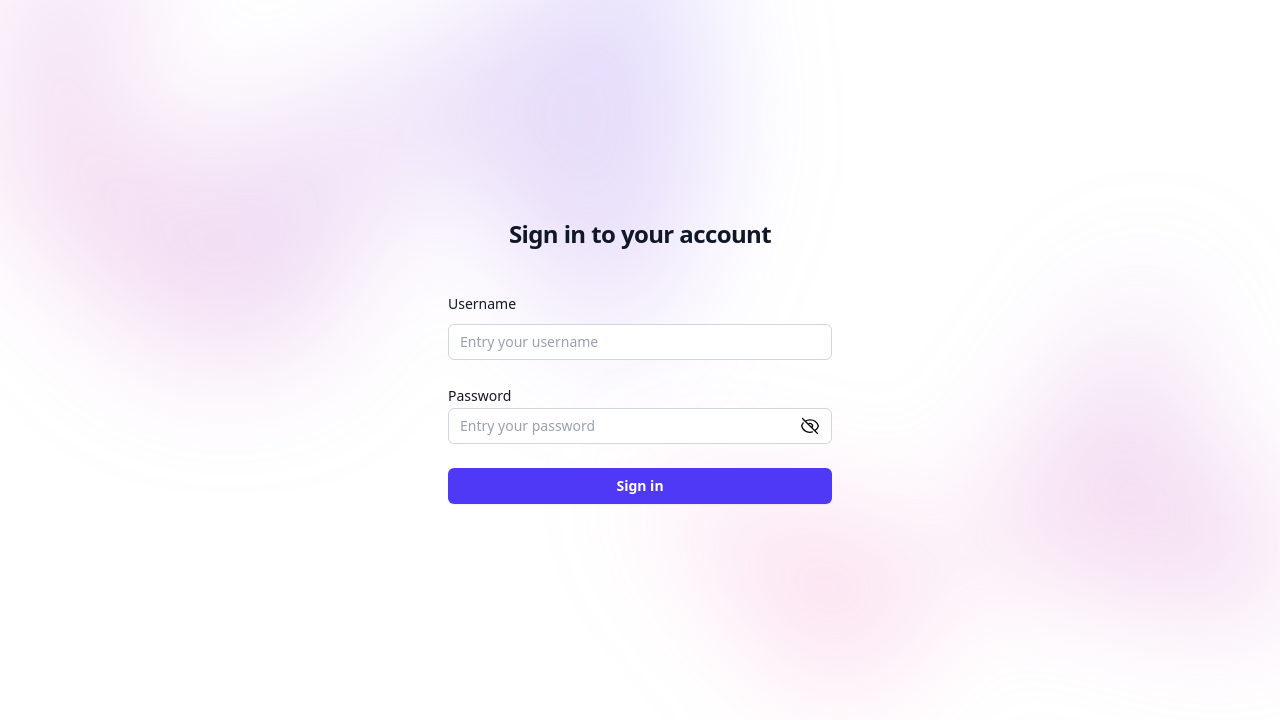
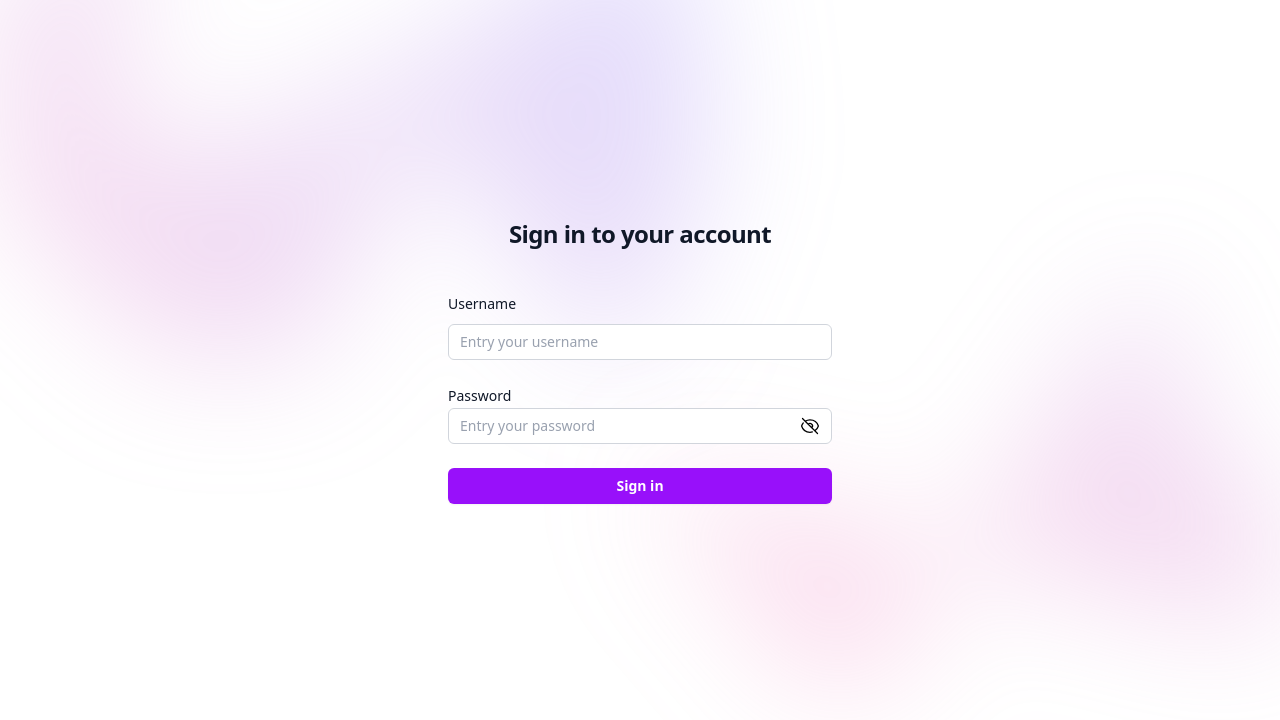
Before and after one commit to Happid/angular-technical-employee, an Angular app: page /login in a window 1280 px wide. Shown: the top 720 px of the page. Built offline with nearby package versions, Linux system fonts and the light colour scheme.

Commit message:
style: add style for login page

```diff
--- a/src/app/app.html
+++ b/src/app/app.html
@@ -4,7 +4,7 @@
     <div aria-hidden="true" class="absolute inset-x-0 -top-40 -z-10 transform-gpu overflow-hidden blur-3xl sm:-top-80">
       <div style="clip-path: polygon(74.1% 44.1%, 100% 61.6%, 97.5% 26.9%, 85.5% 0.1%, 80.7% 2%, 72.5% 32.5%, 60.2% 62.4%, 52.4% 68.1%, 47.5% 58.3%, 45.2% 34.5%, 27.5% 76.7%, 0.1% 64.9%, 17.9% 100%, 27.6% 76.8%, 76.1% 97.7%, 74.1% 44.1%)" class="relative left-[calc(50%-11rem)] aspect-1155/678 w-144.5 -translate-x-1/2 rotate-30 bg-linear-to-tr from-[#ff80b5] to-[#9089fc] opacity-30 sm:left-[calc(50%-30rem)] sm:w-288.75"></div>
     </div>
-    <div class="mx-auto max-w-2xl py-2">
+    <div class="mx-auto max-w-5xl py-2">
       <router-outlet />
     </div>
     <div aria-hidden="true" class="absolute inset-x-0 top-[calc(100%-13rem)] -z-10 transform-gpu overflow-hidden blur-3xl sm:top-[calc(100%-30rem)]">
--- a/src/app/pages/employee/employee.html
+++ b/src/app/pages/employee/employee.html
@@ -1,5 +1,5 @@
 
-<button class="cursor-pointer" routerLink="/employee/add">Add Employee</button>
+<button class="bg-purple-600" routerLink="/employee/add">Add Employee</button>
 
 <div>
   <input
--- a/src/app/pages/login/login.html
+++ b/src/app/pages/login/login.html
@@ -65,7 +65,7 @@
         <button
         [disabled]="loginForm.invalid"
         type="submit"
-        class="flex w-full justify-center rounded-md bg-indigo-600 px-3 py-1.5 text-sm/6 font-semibold text-white shadow-xs hover:bg-indigo-500 focus-visible:outline-2 focus-visible:outline-offset-2 focus-visible:outline-indigo-600">
+        class="bg-purple-600">
           Sign in
         </button>
       </div>
--- a/src/styles.css
+++ b/src/styles.css
@@ -5,3 +5,7 @@
 input{
     @apply block w-full rounded-md bg-white px-3 py-1.5 text-base text-gray-900 outline-1 -outline-offset-1 placeholder:text-gray-400 focus:outline-2 focus:-outline-offset-2 sm:text-sm/6
 }
+
+button {
+    @apply cursor-pointer flex w-full justify-center rounded-md px-3 py-1.5 text-sm/6 font-semibold text-white shadow-xs hover:opacity-90 focus-visible:outline-2 focus-visible:outline-offset-2
+}
```
